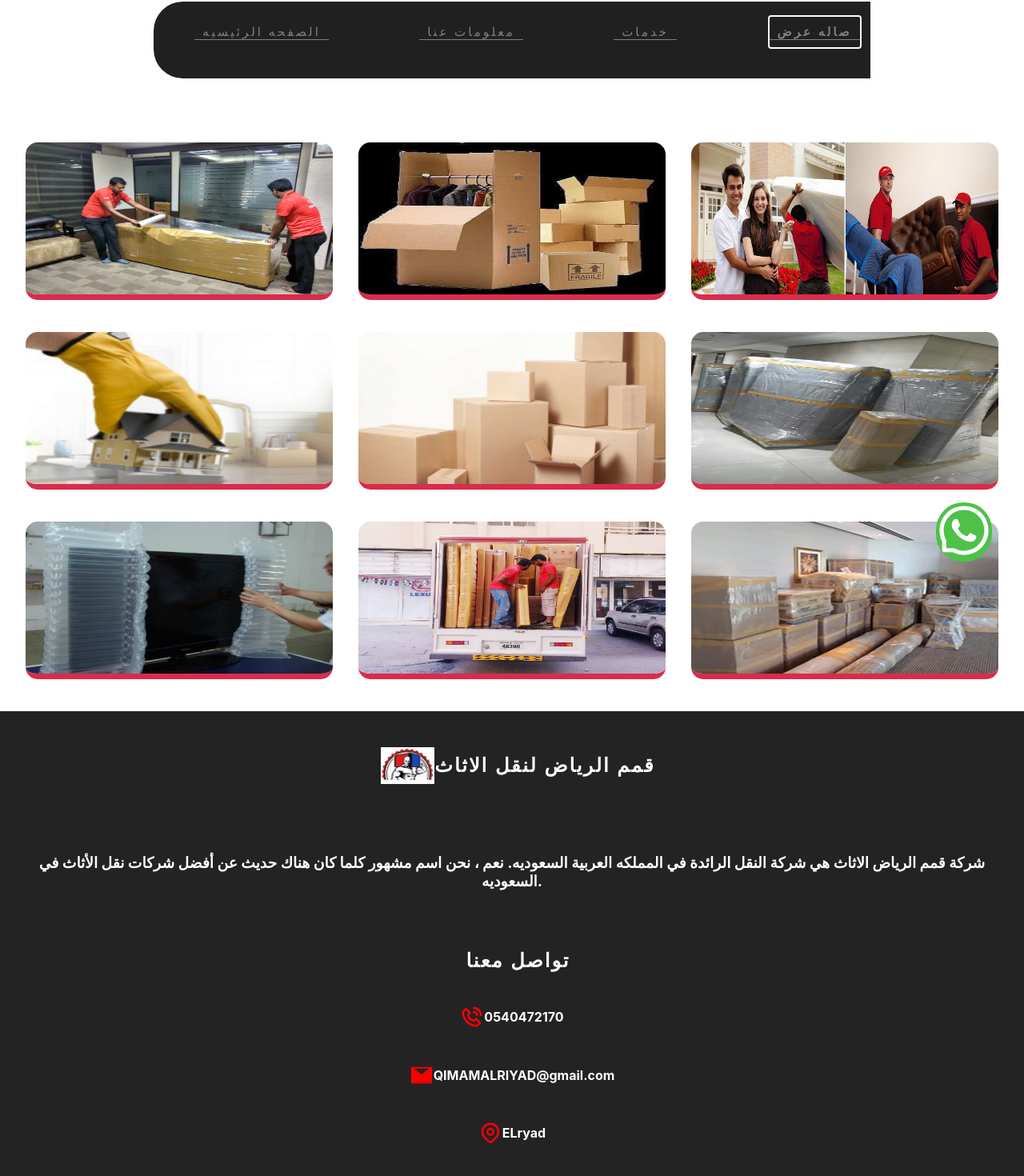
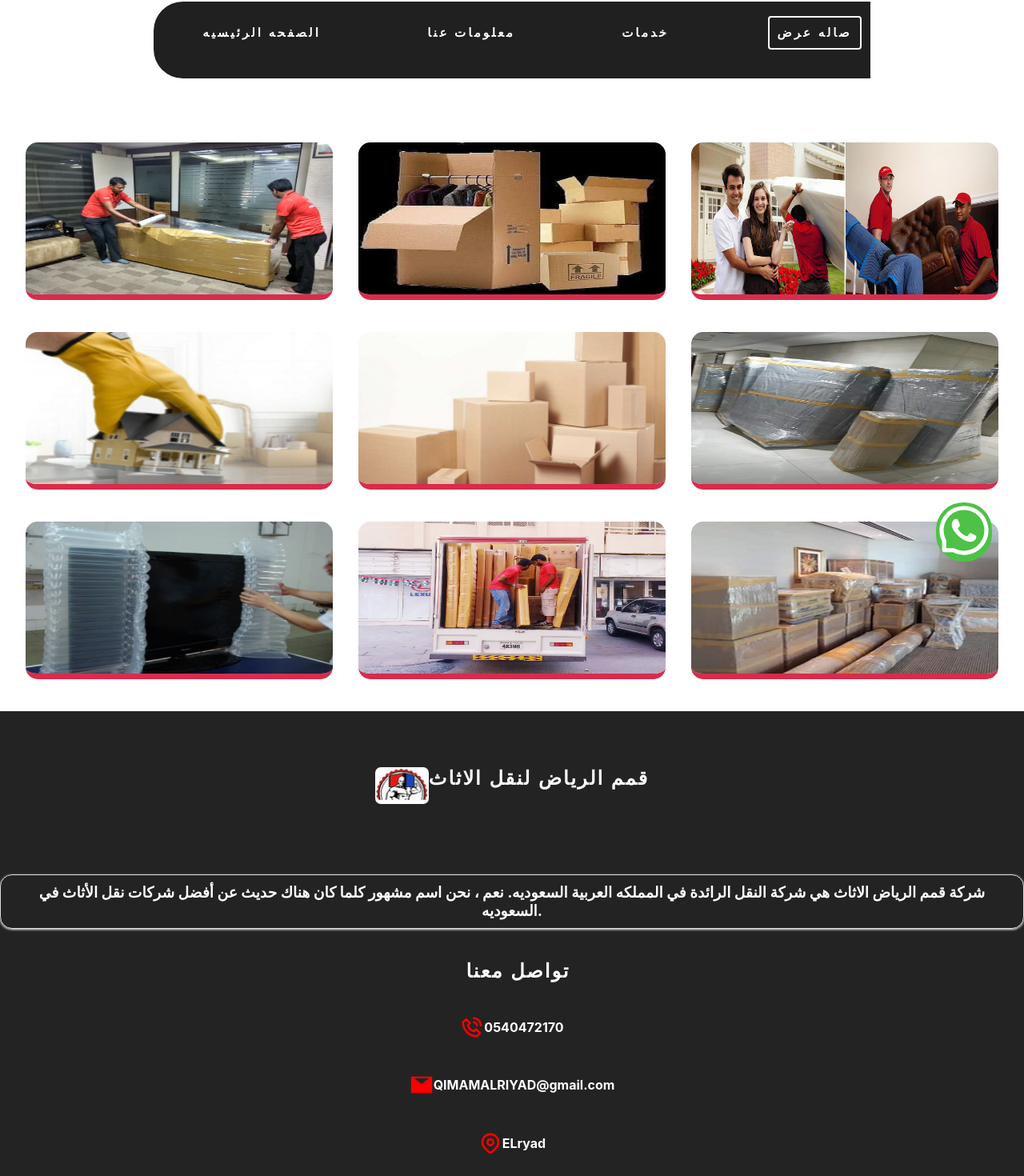
Before and after one commit to mohabElhpashy/Elnoreen, a React (Create React App) app: page /gallery in a window 1280 px wide. Shown: the part 98-1568 px from the top of the page at 80% size. Built offline with nearby package versions, Linux system fonts and the light colour scheme.

Commit message:
add hemlet

```diff
--- a/package.json
+++ b/package.json
@@ -12,6 +12,7 @@
     "react-bootstrap": "^1.6.1",
     "react-dom": "^17.0.2",
     "react-elastic-carousel": "^0.11.5",
+    "react-helmet": "^6.1.0",
     "react-icons": "^4.2.0",
     "react-router-dom": "^5.2.0",
     "react-scripts": "4.0.3",
--- a/src/App.js
+++ b/src/App.js
@@ -8,7 +8,8 @@ import Aboutus from "./Component/Aboutus/Aboutus";
 import Serv from "./Component/Transf/Trans";
 import Gallery from "./Component/Gallery/Gallery";
 import Footer from "./Component/Footer/Footer";
-import { useState } from "react";
+import { Fragment, useState } from "react";
+import { Helmet } from "react-helmet";
 // import WhoWeAre from "./Component/WhoWEAre/WhoWeAre";
 // import Tranc from "./Component/Transf/Trans";
 function App() {
@@ -20,6 +21,15 @@ function App() {
     setshowSlider(false);
   };
   return (
+    <Fragment>
+      <Helmet>
+        <title>قمم الرياض ❤</title>
+        <meta
+          name="description"
+          content="مؤسسه قمم الرياض لنقل جميع أنواع الأثاث"
+        />
+        <meta name="keywords" content="أثاث,أُثاث منزلي,نقل أثاث,نقل عفش,نقل" />
+      </Helmet>
       <div className={Style.app}>
         <Router>
           <Nav open={MAke_slider_open} />
@@ -57,6 +67,7 @@ function App() {
           <Footer />
         </Router>
       </div>
+    </Fragment>
   );
 }
 
--- a/src/Component/Footer/Footer.css
+++ b/src/Component/Footer/Footer.css
@@ -5,7 +5,7 @@
   bottom: 0;
   height: 36rem;
   display: flex;
+  flex-direction: column;
   justify-content: space-around;
-  flex-wrap: wrap;
   padding-bottom: 75px;
 }
--- a/src/Component/Footer/Footer.js
+++ b/src/Component/Footer/Footer.js
@@ -13,41 +13,23 @@ function Footer() {
   });
   return (
     <div className="Footer">
-      {/* <div className="ContactDiv">
-        <div>
-          <span>
-            <FaFacebookSquare size={30} />
-          </span>
-          <span>
-            <FaYoutube size={30} />
-          </span>
-          <span>
-            <FaTwitter size={30} />
-          </span>
-          <span>
-            <FaInstagram size={30} />
-          </span>
-        </div>
-      </div> */}
-
       <h2
         style={{
           color: "white",
           textAlign: "center",
           display: "flex",
-          alignItems: "center",
+          margin: "auto",
         }}
       >
-        <img src={My_Logo} alt="" />
+        <img style={{ borderRadius: "7px" }} src={My_Logo} alt="" />
         قمم الرياض لنقل الاثاث
       </h2>
       <div
         style={{
           display: "flex",
-          flexDirection: "row",
+          flexDirection: "column",
           alignItems: "center",
           justifyContent: "space-around",
-          flexWrap: "wrap",
         }}
       >
         <h3
@@ -56,6 +38,9 @@ function Footer() {
             textAlign: "center",
             padding: "10px",
             fontWeight: "bold",
+            border: "1px solid gainsboro",
+            borderRadius: "15px",
+            boxShadow: "0px 1px 3px white",
           }}
         >
           شركة قمم الرياض الاثاث هي شركة النقل الرائدة في المملكه العربية
--- a/src/Component/NavBar/Nav.css
+++ b/src/Component/NavBar/Nav.css
@@ -14,6 +14,7 @@
   width: 45%;
   justify-content: space-around;
 }
+
 .Threedotts {
   display: none;
   cursor: pointer;
@@ -26,7 +27,6 @@ nav {
   background-color: #212020;
   border-bottom-left-radius: 36.5px;
   border-top-left-radius: 36.5px;
-  /* background-color: var(--thm-black); */
   display: flex;
   justify-content: center;
   align-items: flex-end;
@@ -40,16 +40,10 @@ nav {
   align-items: end;
 }
 .nav ul li a {
-  color: gray;
-  text-decoration: none;
-  /* letter-spacing: 0.1em; */
-  /* text-transform: uppercase; */
-  /* font-size: 13px; */
-  /* font-weight: 600; */
-  position: relative;
   padding: 10px 10px;
-  letter-spacing: 0.2em;
-  /* font-family: "Roboto", Arial, sans-serif; */
+
+  font-weight: 800;
+
   transition: 0.3s;
 }
 
--- a/src/Component/Slider/Slider.css
+++ b/src/Component/Slider/Slider.css
@@ -57,7 +57,6 @@ ul li {
   list-style: none;
   margin: 0px 0px 32px;
   letter-spacing: 2px;
-  border-bottom: 1px solid gray;
 }
 ul li a {
   color: white;
```
Also changed, not shown: 1 other file (tests, documents, lock files or other folders). Lines whose indentation alone changed are shown as unchanged.
